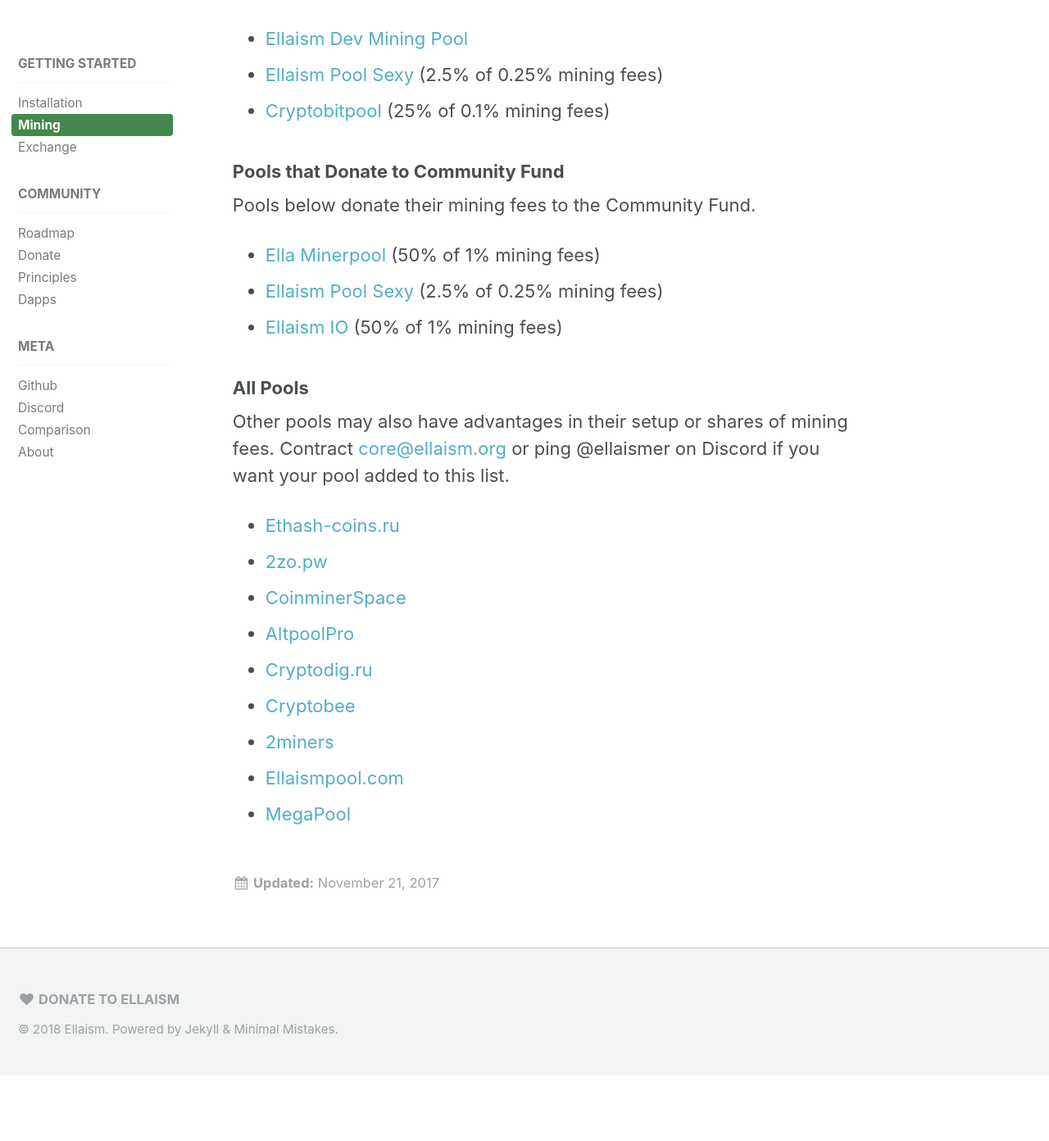
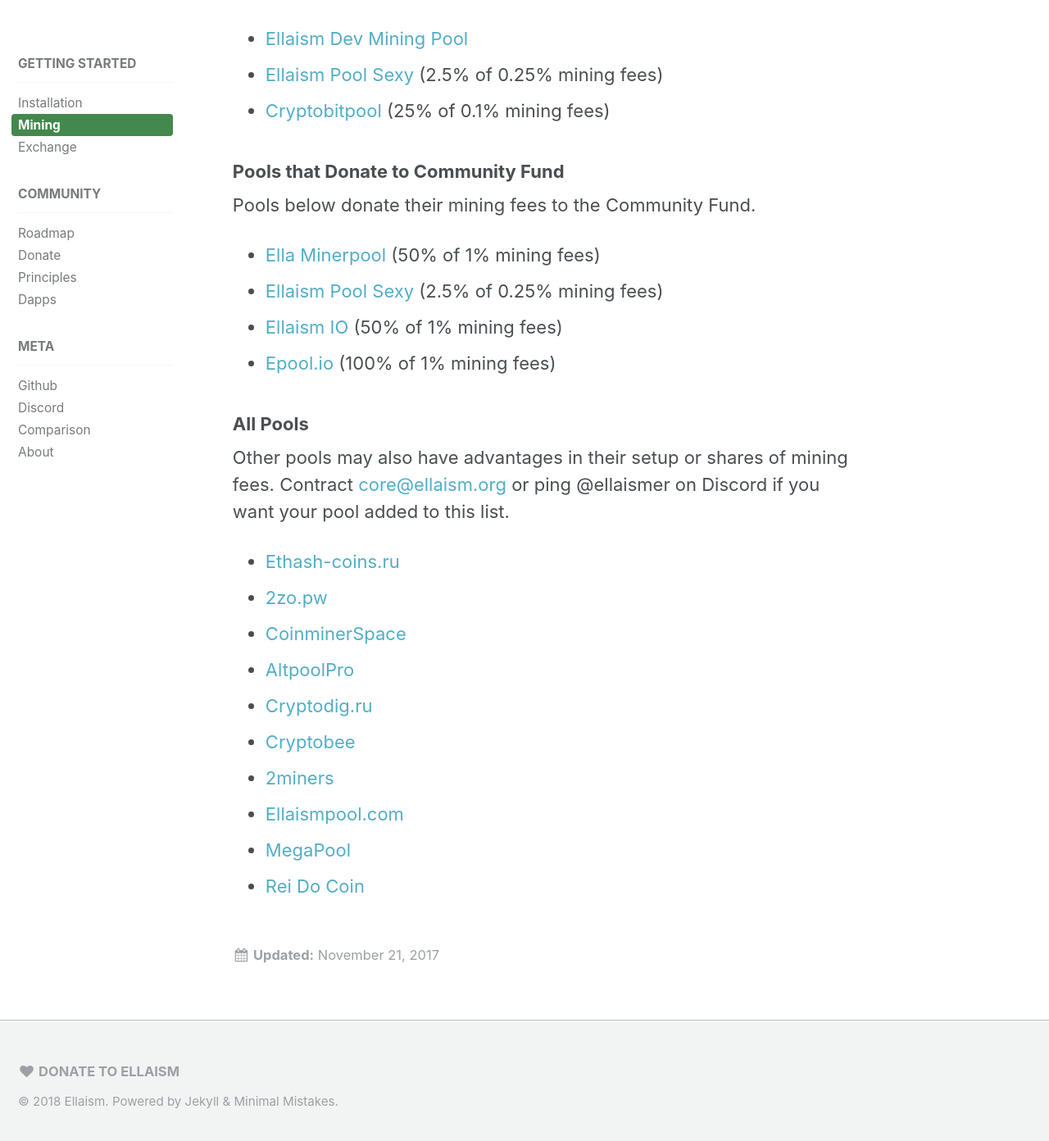
Before and after one commit to ellaism/ellaism.org, a Jekyll site: the page built from _docs/mining.md, in a window 1280 px wide and 1400 px high, scrolled down 998 px. Shown: the top 1392 px of the window at 82% size. Built offline with Jekyll 4.4.1, drawn with Linux system fonts in a browser that asks for light colours; before the commit the page ends 2310 px from its top, so only the background shows below that.

Commit message:
Add missing pools

```diff
--- a/_docs/mining.md
+++ b/_docs/mining.md
@@ -40,6 +40,7 @@
 * [Ella Minerpool](http://ella.minerpool.net) (50% of 1% mining fees)
 * [Ellaism Pool Sexy](http://ella.pool.sexy) (2.5% of 0.25% mining fees)
 * [Ellaism IO](http://pool.ellaism.io) (50% of 1% mining fees)
+* [Epool.io](http://ella.epool.io) (100% of 1% mining fees)
 
 ### All Pools
 
@@ -54,3 +55,4 @@
 * [2miners](https://2miners.com)
 * [Ellaismpool.com](http://ellaismpool.com)
 * [MegaPool](http://megapool.io/ella)
+* [Rei Do Coin](https://ella.reidocoin.com.br/)
```
